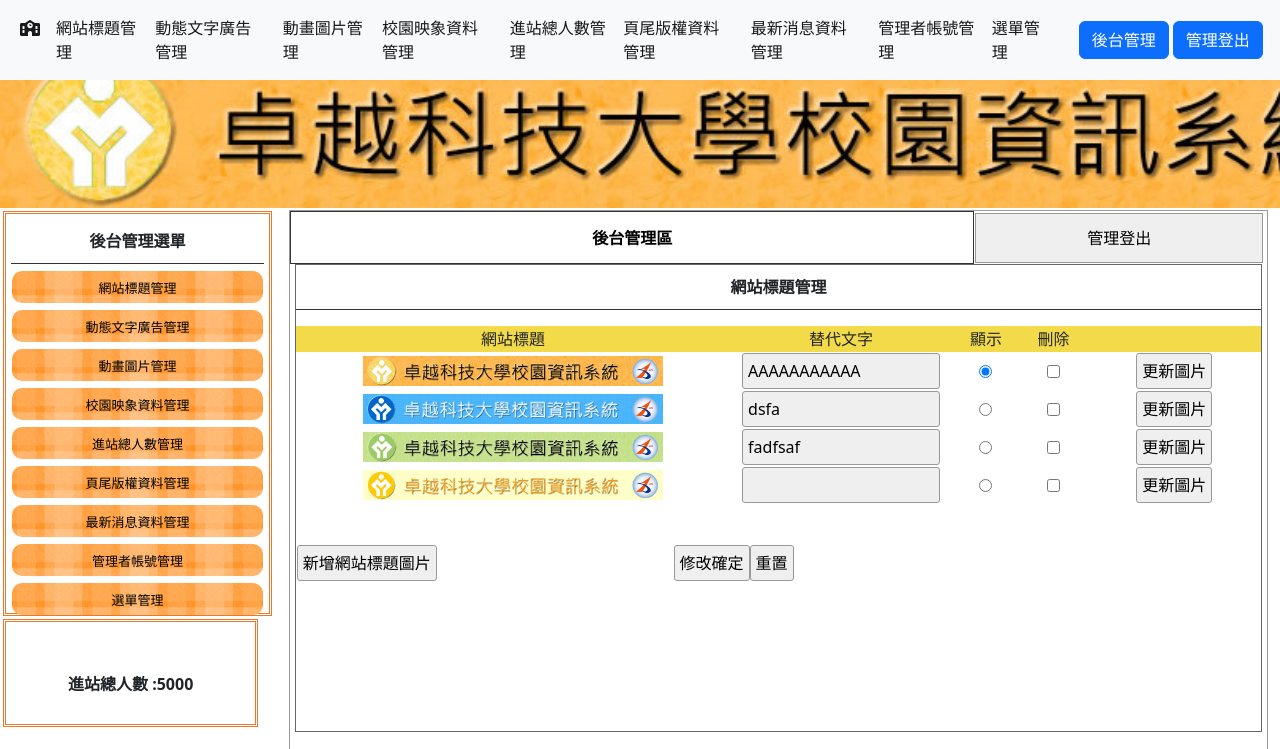
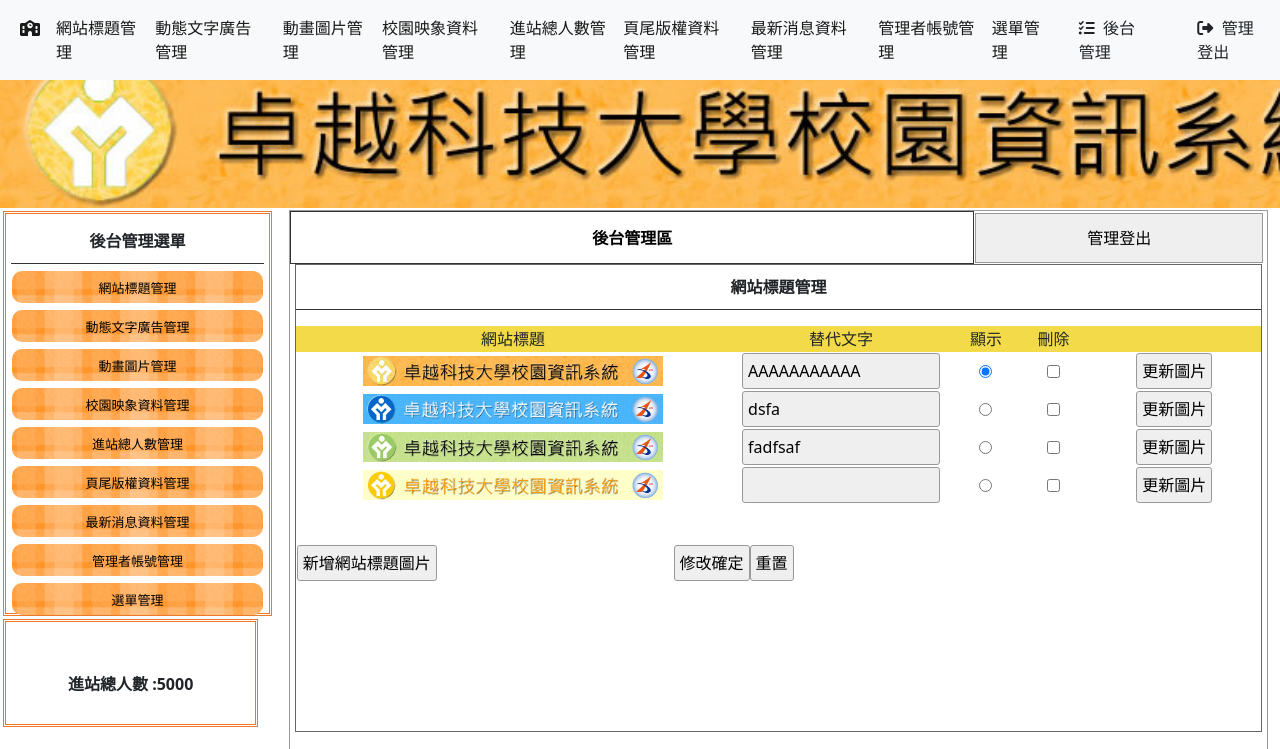
Before and after one commit to liya0706s/project0118, a PHP site: page /test/back.php in a window 1280 px wide. Shown: the top 749 px of the page. Run offline with PHP 8.4, Linux system fonts and the light colour scheme; the visitor is signed in with stand-in values (Sample User, id 1); data comes from the database, SQL or seed files in the repository.

```diff
--- a/back.php
+++ b/back.php
@@ -78,18 +78,19 @@ if (!isset($_SESSION['login'])) {
 						<li class="nav-item">
 							<a class="nav-link active" aria-current="page" href="?do=menu">選單管理</a>
 						</li>
-
-
 						<!-- 動態生成的主選單和子選單 -->
 						<?php
 
 						?>
-
 					</ul>
 				</div>
-				<div class="col-2 order-5">
-					<button class="btn btn-primary">後台管理</button>
-					<button class="btn btn-primary">管理登出</button>
+				<div class="col-2 order-5 d-flex">
+					<a class="nav-link active me-5" href="?do=admin">
+				<i class="fa-solid fa-list-check"></i>&nbsp;&nbsp;後台管理
+					</a>
+					<a class="nav-link active" href="./api/logout.php">
+					<i class="fa-solid fa-right-from-bracket"></i>&nbsp;&nbsp;管理登出
+					</a>
 				</div>
 			</div>
 		</div>
--- a/css/css.css
+++ b/css/css.css
@@ -53,7 +53,7 @@ body {
 .dbor {
 	border: #EE7728 double 3px;
 	margin: 1px;
-	padding: 2px 10px 2px 10px;
+	padding: 2px 5px 2px 5px;
 }
 
 .t {
```
Also changed, not shown: index.php (+49 -15 lines).
